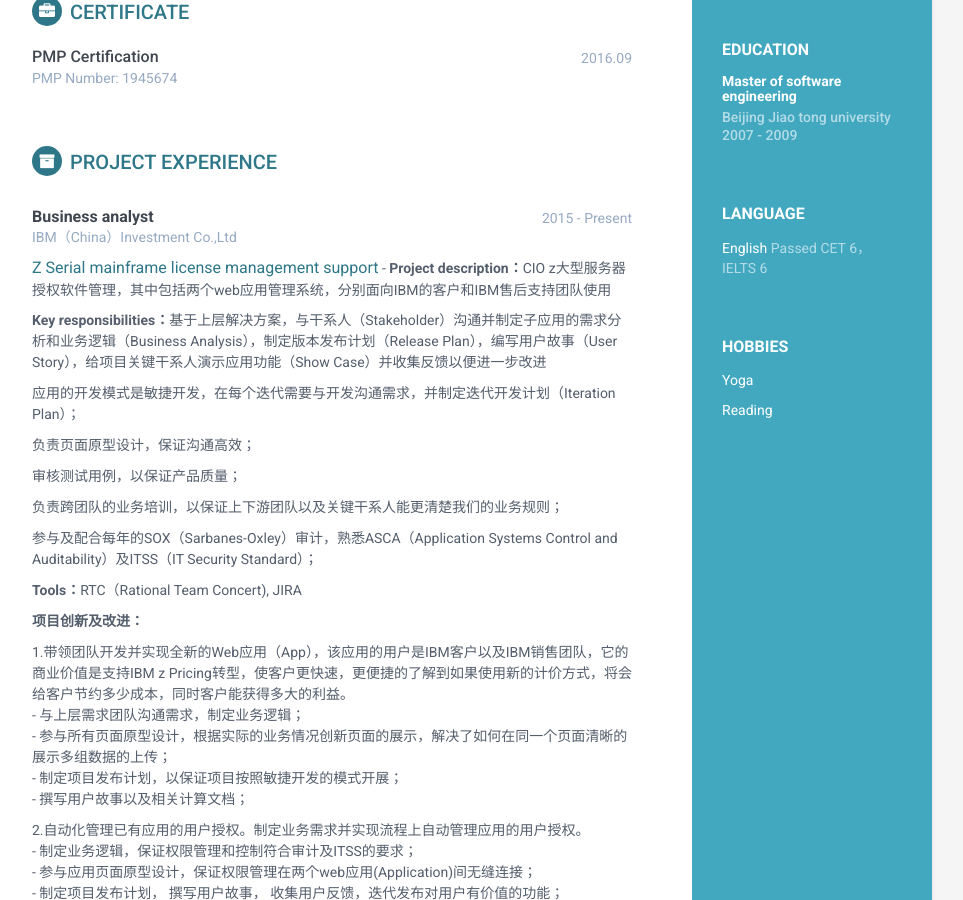
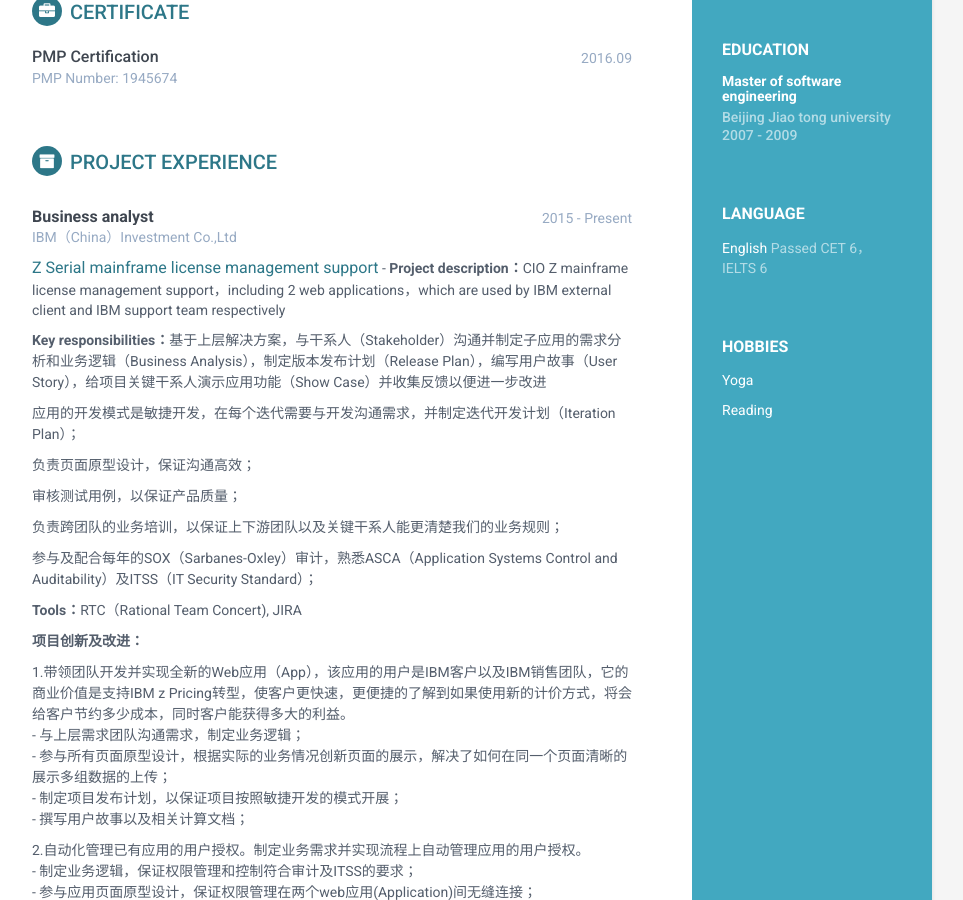
Before and after one commit to liuyang0116/LiuYangResume_EN, a Jekyll site: the page built from index.html, in a window 1280 px wide and 900 px high, scrolled down 492 px. Shown: the whole window, without its empty margins (188-1151 px from the left). Built offline with Jekyll 4.4.1, drawn with Linux system fonts in a browser that asks for light colours.

Commit message:
Update projects.html

```diff
--- a/_includes/projects.html
+++ b/_includes/projects.html
@@ -10,7 +10,7 @@
 						<div class="company">IBM（China）Investment Co.,Ltd</div>
                 <div class="item">
                     <span class="project-title"><a href="#" target="_blank">Z Serial mainframe license management support</a></span> -
-                    <span class="project-tagline"><b>Project description：</b>CIO z大型服务器授权软件管理，其中包括两个web应用管理系统，分别面向IBM的客户和IBM售后支持团队使用</span>
+                    <span class="project-tagline"><b>Project description：</b>CIO Z mainframe license management support，including 2 web applications，which are used by IBM external client and IBM support team respectively</span>
 			<p></p>
 			<p><b>Key responsibilities：</b>基于上层解决方案，与干系人（Stakeholder）沟通并制定子应用的需求分析和业务逻辑（Business Analysis），制定版本发布计划（Release Plan），编写用户故事（User Story），给项目关键干系人演示应用功能（Show Case）并收集反馈以便进一步改进</p>
 					<p>应用的开发模式是敏捷开发，在每个迭代需要与开发沟通需求，并制定迭代开发计划（Iteration Plan）；</p>
```
